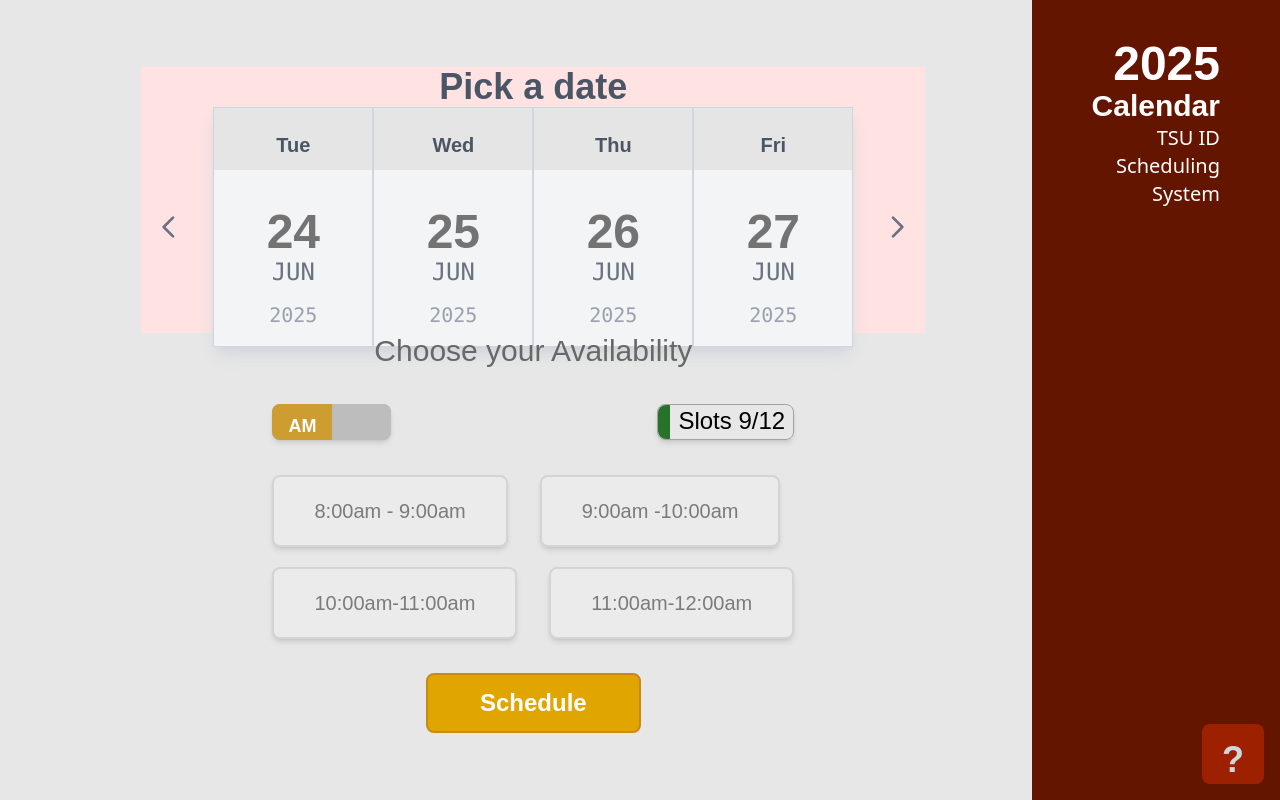
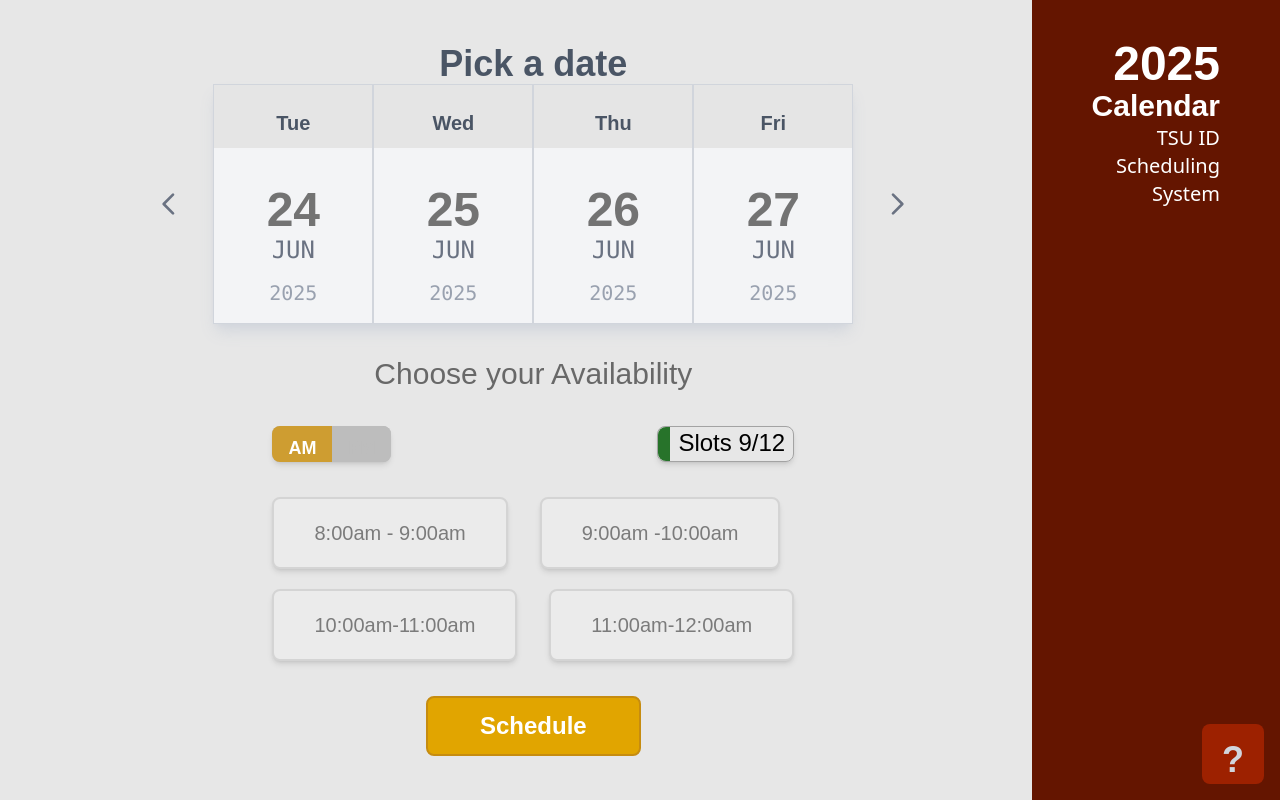
Before and after one commit to MUMEi-28/TSU-ID-Scheduling-System, a React (Vite) app in the folder frontend/: page /schedule in a window 1280 px wide. Built offline with nearby package versions, Linux system fonts and the light colour scheme; a web font is replaced by a local one.

Commit message:
revert final

```diff
--- a/frontend/src/Components/Student/NewScheduleSelection/DatePicker.jsx
+++ b/frontend/src/Components/Student/NewScheduleSelection/DatePicker.jsx
@@ -70,9 +70,9 @@ function DatePicker(props)
   };
 
   return (
-    <div className='flex-col flex justify-evenly items-center h-4/12 w-full lg:w-fit bg-red-100 '>
+    <div className='flex-col flex justify-bet items-center h-4/12 w-full lg:w-fit '>
 
-      <h1 className='font-bold text-4xl text-gray-600 league-font '>
+      <h1 className='font-bold text-4xl text-gray-600 league-font'>
         Pick a date
       </h1>
 
@@ -91,7 +91,7 @@ function DatePicker(props)
         </button>
 
         {/* Date Display */}
-        <div className="flex flex-wrap justify-center sm:justify-start shadow-lg shadow-gray-300 w-full sm:w-full ">
+        <div className="flex flex-wrap justify-center sm:justify-start shadow-lg shadow-gray-300 w-full sm:w-full xl:h-4/4 ">
           {availableDates.map((date) =>
           {
             const dayOfWeek = format(date, 'EEE');
--- a/frontend/src/Components/Student/NewScheduleSelection/TimePicker.jsx
+++ b/frontend/src/Components/Student/NewScheduleSelection/TimePicker.jsx
@@ -28,7 +28,7 @@ const TimePicker = (props) =>
     }
 
     return (
-        <div className='flex flex-col justify-between items-center h-6/12 w-fit md:mx-10'>
+        <div className='flex flex-col justify-between 2xl:justify items-center h-6/12 2xl:h-5/12 w-fit md:mx-10'>
 
             <h1 className='league-font text-[#686868] text-3xl font-medium'>
                 Choose your Availability
--- a/frontend/src/Components/Student/Pages/NewScheduleSelection.jsx
+++ b/frontend/src/Components/Student/Pages/NewScheduleSelection.jsx
@@ -13,7 +13,7 @@ const NewScheduleSelection = (props) =>
         <QueryPanel />
       </div>
 
-      <div className='flex flex-col justify-center items-center w-full sm:w-10/12 h-screen '>
+      <div className='flex flex-col justify-evenly  items-center w-full sm:w-10/12 h-screen '>
         <DatePicker
           selectedDate={props.selectedDate}
           setSelectedDate={props.setSelectedDate}
```
